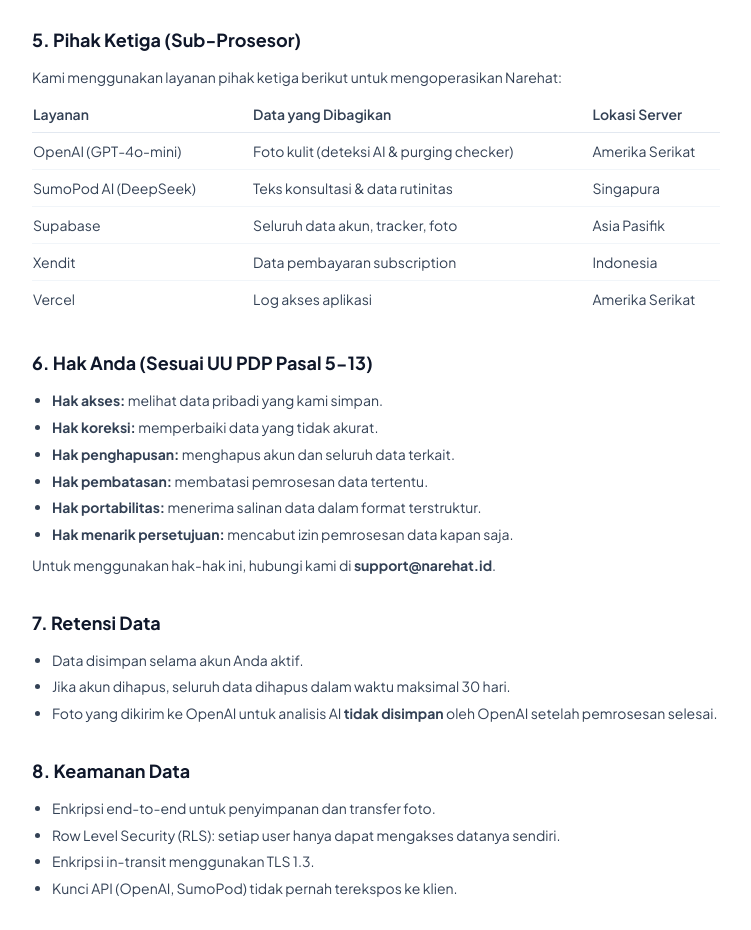
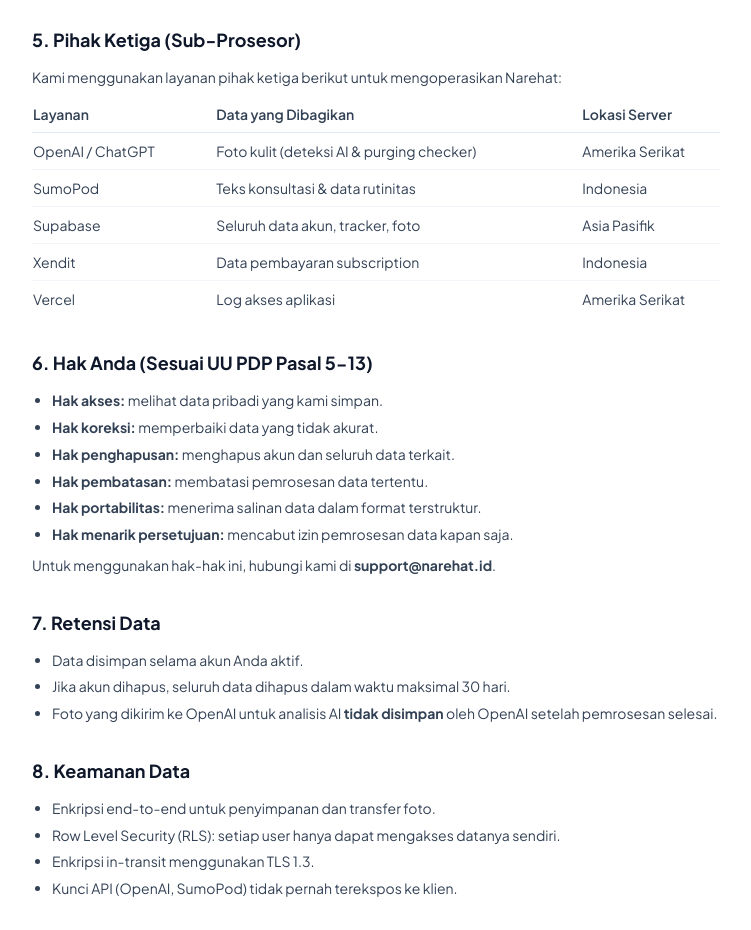
Before and after one commit to wisnuwrdh/narehat, a Next.js app: page /privacy in a window 1280 px wide. Shown: the part 980-1910 px from the top of the page, without its empty margins (264-1015 px from the left). Built offline with nearby package versions, Linux system fonts and the light colour scheme.

Commit message:
fix: privacy table — SumoPod (no DeepSeek, server Indonesia) + OpenAI/ChatGPT (no model)

```diff
--- a/app/privacy/page.tsx
+++ b/app/privacy/page.tsx
@@ -68,14 +68,14 @@ export default function PrivacyPage() {
                   </thead>
                   <tbody>
                     <tr className="border-b border-slate-100">
-                      <td className="py-2 pr-4">OpenAI (GPT-4o-mini)</td>
+                      <td className="py-2 pr-4">OpenAI / ChatGPT</td>
                       <td className="py-2 pr-4">Foto kulit (deteksi AI & purging checker)</td>
                       <td className="py-2">Amerika Serikat</td>
                     </tr>
                     <tr className="border-b border-slate-100">
-                      <td className="py-2 pr-4">SumoPod AI (DeepSeek)</td>
+                      <td className="py-2 pr-4">SumoPod</td>
                       <td className="py-2 pr-4">Teks konsultasi & data rutinitas</td>
-                      <td className="py-2">Singapura</td>
+                      <td className="py-2">Indonesia</td>
                     </tr>
                     <tr className="border-b border-slate-100">
                       <td className="py-2 pr-4">Supabase</td>
```
